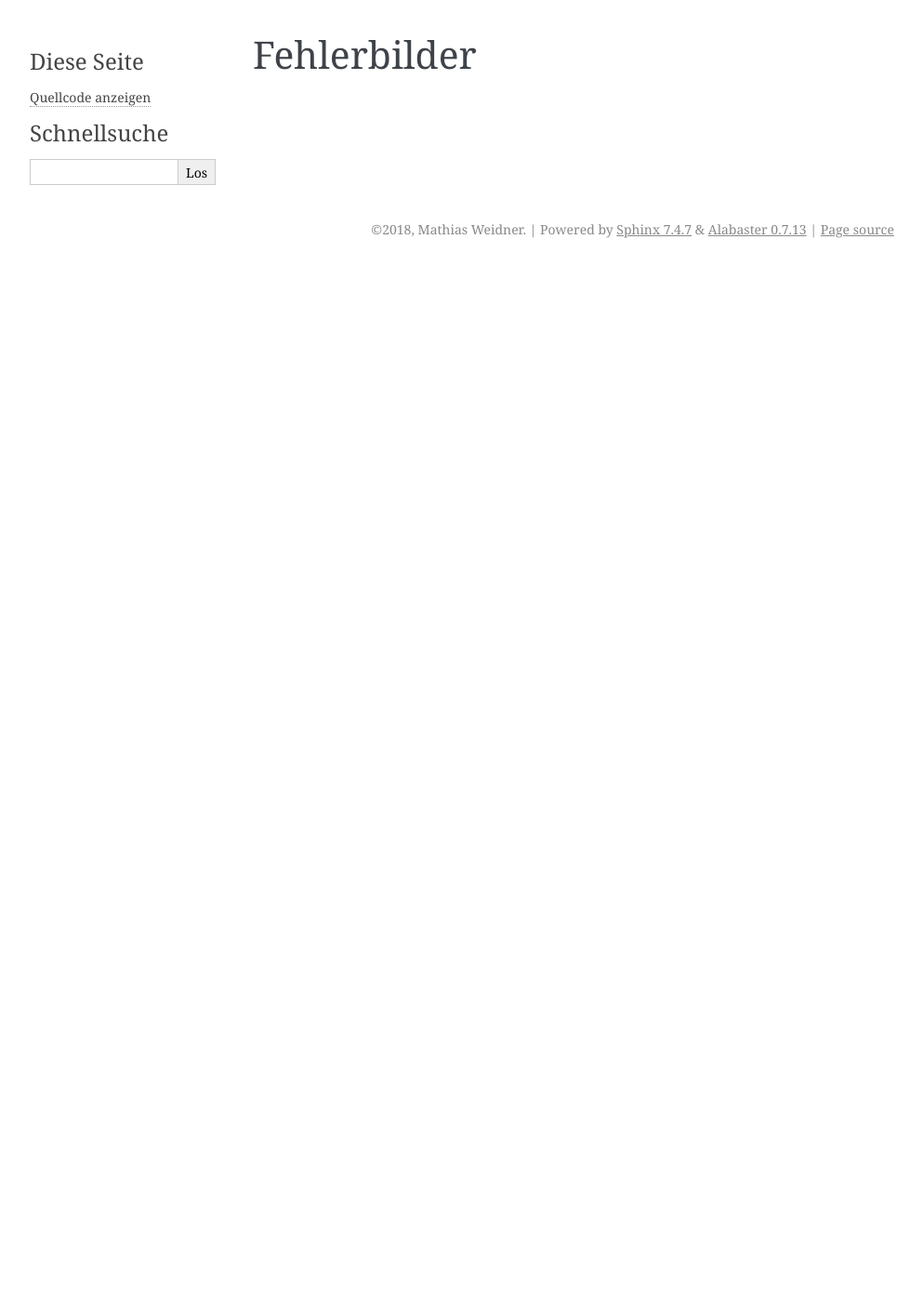
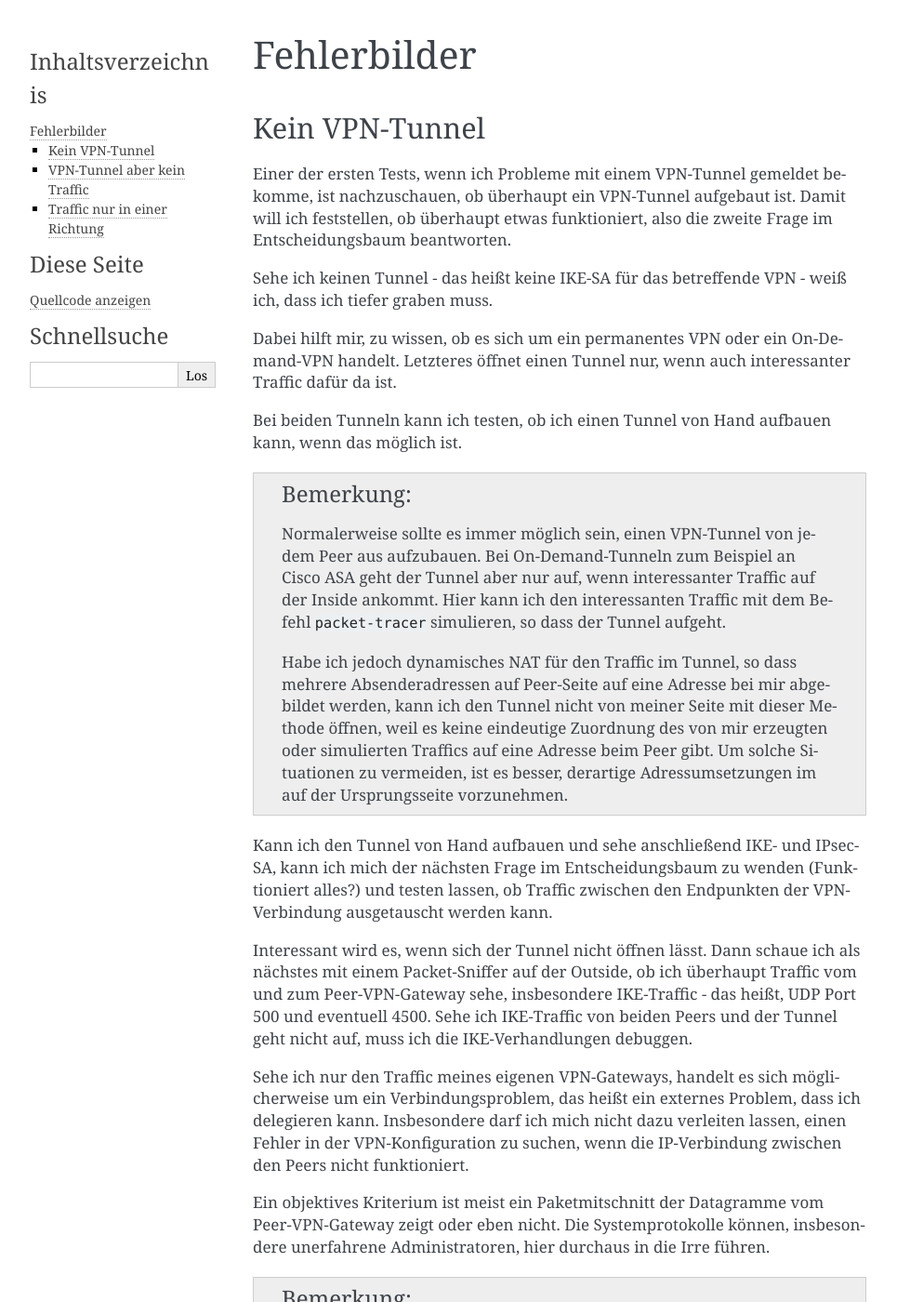
Before and after one commit to matwei-books/Fehlersuche-bei-IPsec-VPN-mit-IKEv2, a Sphinx documentation site: the page built from source/fehler/fehlerbilder.rst, in a window 1280 px wide and 1400 px high. Shown: the whole window at 93% size, without its empty margins (148-1141 px from the left). Built offline with Sphinx 7.4.7, drawn with Linux system fonts in a browser that asks for light colours; some of the changed text lies outside the part shown.

Commit message:
Fehlerbild: kein VPN-Tunnel

```diff
--- a/source/fehler/fehlerbilder.rst
+++ b/source/fehler/fehlerbilder.rst
@@ -1,3 +1,112 @@
 
 Fehlerbilder
 ============
+
+Kein VPN-Tunnel
+---------------
+
+Einer der ersten Tests, wenn ich Probleme mit einem VPN-Tunnel gemeldet
+bekomme, ist nachzuschauen, ob überhaupt ein VPN-Tunnel aufgebaut ist.
+Damit will ich feststellen, ob überhaupt etwas funktioniert, also die
+zweite Frage im Entscheidungsbaum beantworten.
+
+Sehe ich keinen Tunnel - das heißt keine IKE-SA für das betreffende VPN
+- weiß ich, dass ich tiefer graben muss.
+
+Dabei hilft mir, zu wissen, ob es sich um ein permanentes VPN oder ein
+On-Demand-VPN handelt.
+Letzteres öffnet einen Tunnel nur, wenn auch interessanter Traffic dafür
+da ist.
+
+Bei beiden Tunneln kann ich testen, ob ich einen Tunnel von Hand
+aufbauen kann, wenn das möglich ist.
+
+.. note::
+
+   Normalerweise sollte es immer möglich sein, einen VPN-Tunnel von
+   jedem Peer aus aufzubauen.
+   Bei On-Demand-Tunneln zum Beispiel an Cisco ASA geht der Tunnel
+   aber nur auf, wenn interessanter Traffic auf der Inside ankommt.
+   Hier kann ich den interessanten Traffic mit dem Befehl
+   ``packet-tracer`` simulieren, so dass der Tunnel aufgeht.
+
+   Habe ich jedoch dynamisches NAT für den Traffic im Tunnel, so dass
+   mehrere Absenderadressen auf Peer-Seite auf eine Adresse bei mir
+   abgebildet werden, kann ich den Tunnel nicht von meiner Seite mit
+   dieser Methode öffnen, weil es keine eindeutige Zuordnung des von mir
+   erzeugten oder simulierten Traffics auf eine Adresse beim Peer gibt.
+   Um solche Situationen zu vermeiden, ist es besser, derartige
+   Adressumsetzungen im auf der Ursprungsseite vorzunehmen.
+
+Kann ich den Tunnel von Hand aufbauen und sehe anschließend IKE- und
+IPsec-SA, kann ich mich der nächsten Frage im Entscheidungsbaum zu
+wenden (Funktioniert alles?) und testen lassen, ob Traffic zwischen den
+Endpunkten der VPN-Verbindung ausgetauscht werden kann.
+
+Interessant wird es, wenn sich der Tunnel nicht öffnen lässt.
+Dann schaue ich als nächstes mit einem Packet-Sniffer auf der Outside,
+ob ich überhaupt Traffic vom und zum Peer-VPN-Gateway sehe, insbesondere
+IKE-Traffic - das heißt, UDP Port 500 und eventuell 4500.
+Sehe ich IKE-Traffic von beiden Peers und der Tunnel geht nicht auf,
+muss ich die IKE-Verhandlungen debuggen.
+
+Sehe ich nur den Traffic meines eigenen VPN-Gateways, handelt es sich
+möglicherweise um ein Verbindungsproblem, das heißt ein externes
+Problem, dass ich delegieren kann.
+Insbesondere darf ich mich nicht dazu verleiten lassen, einen Fehler in
+der VPN-Konfiguration zu suchen, wenn die IP-Verbindung zwischen den
+Peers nicht funktioniert.
+
+Ein objektives Kriterium ist meist ein Paketmitschnitt der Datagramme
+vom Peer-VPN-Gateway zeigt oder eben nicht.
+Die Systemprotokolle können, insbesondere unerfahrene Administratoren,
+hier durchaus in die Irre führen.
+
+.. note::
+
+   Ich war persönlich in einen Fall involviert, der bereits vor meiner
+   Schicht begann und erst nach meiner Schicht gelöst war.
+   Die beteiligten Peers hatten mehrere VPN zu unterschiedlichen
+   Adressen, so dass die Administratoren erfahren genug sein sollten, um
+   das eigentliche Problem zu erkennen.
+
+   Allerdings kam ihnen in die Quere, dass auf beiden Seiten etliche
+   andere VPNs funktionierten und nur dieses eine nicht, so dass
+   zunächst jeder von einem Problem auf der anderen Seite ausging.
+
+   Im Paketmitschnitt war jeweils nur der abgehende Traffic zum Peer zu
+   sehen, aber kein ankommender. Ein Ping oder Traceroute von dritter
+   Stelle aus funktionierte hingegen für beide Peer-VPN-Gateways.
+
+   Schließlich konnten wir einen Netzwerkadministrator überzeugen, sich
+   der Sache anzunehmen. Dieser hatte Zugriff auf die VPN-Logs und
+   meldete zwischendurch, dass es doch funktionieren würde, weil er
+   Traffic in den Logs sah.
+
+   Was passiert war, war dass der Netzadministrator routinemäßig die
+   Logs nach den beteiligten IP-Adressan absuchte und fündig wurde, weil
+   unser VPN-Gateway jeden Verbindungsversuch protokollierte und dabei
+   eben die Peer-Adresse in das Log schrieb.
+
+   Nachdem wir ihm das erklärt hatten, fand er die tatsächliche Ursache.
+   Beide Unternehmen hatten mehrere ISP für ihre Internetanschlüsse,
+   und es gab einen ISP der eine Verbindung zu beiden Peers hatte.
+   Diesen ISP nutzten beide Peers für dieses VPN und genau im Netz
+   dieses ISP liefen die Datagramme für den jeweils anderen Peer ins
+   Leere.
+
+   Die schnelle Lösung war, den VPN-Traffic nicht über diesen ISP zu
+   schicken und irgendwann hatte dieser auch sein Netz wieder in Ordnung
+   gebracht.
+
+Kann ich das VPN öffnen, suche ich nach dem interessanten Traffic für
+das VPN auf der Inside.
+Sehe ich diesen Traffic nicht, dann muss ich mich um die Verbindung vom
+VPN-Gateway zum Endpunkt im internen Netz kümmern beziehungsweise die
+betreffenden Administratoren in's Boot holen.
+
+VPN-Tunnel aber kein Traffic
+----------------------------
+
+Traffic nur in einer Richtung
+-----------------------------
```
